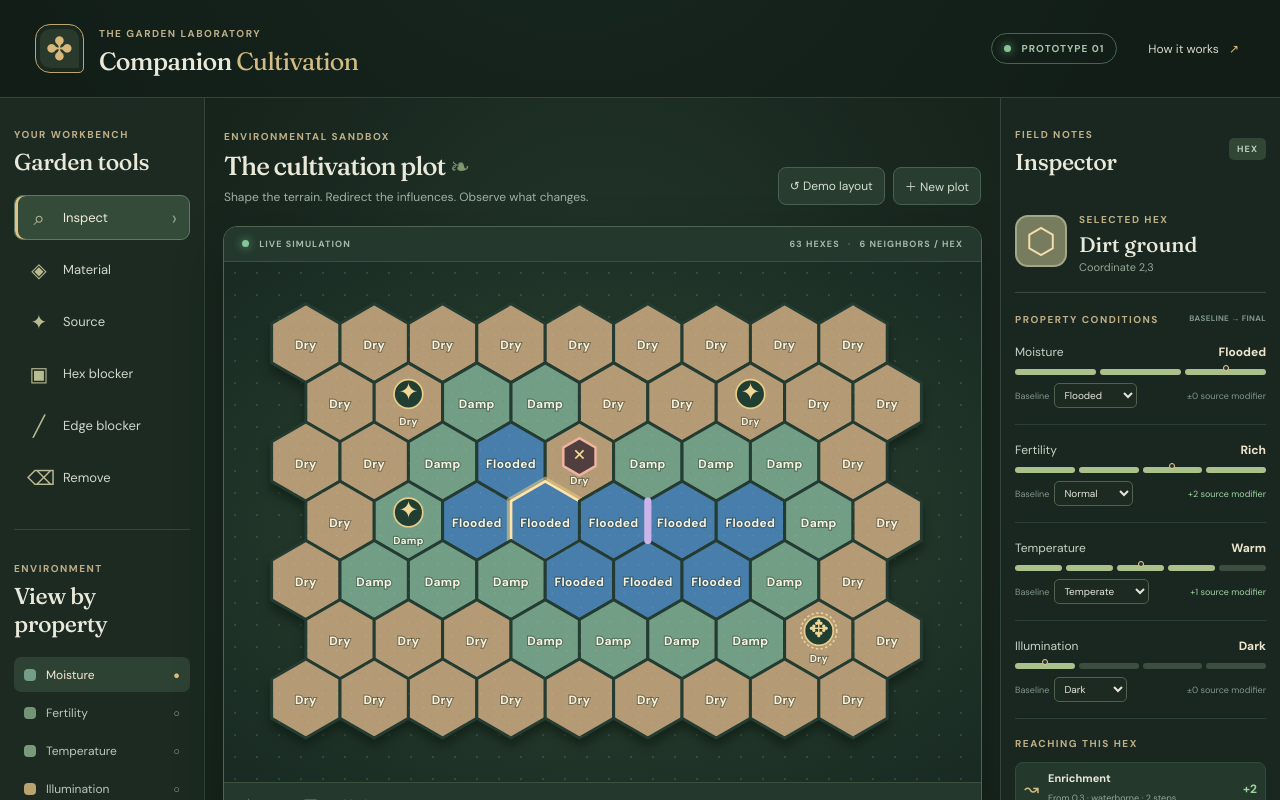
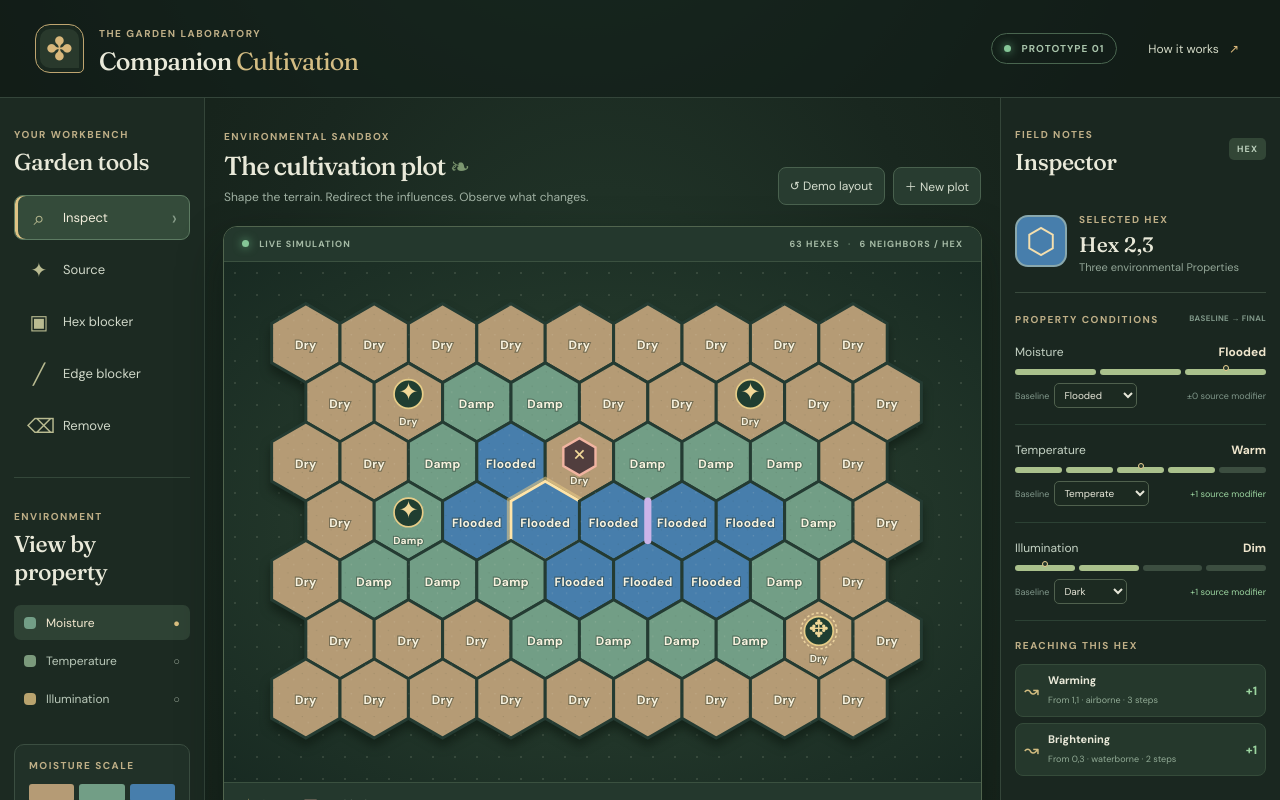
Before and after one commit to longitudezero/companion-cultivation, a React (Vite) app: page / in a window 1280 px wide. Shown: the top 800 px of the page. Built offline with nearby package versions, Linux system fonts and the light colour scheme.

Commit message:
Simplify environment to three properties; migrate saves; define Flooded Mycelial barrier

```diff
--- a/src/App.jsx
+++ b/src/App.jsx
@@ -3,17 +3,17 @@ import HexGrid, { PALETTES } from './HexGrid.jsx';
 import './spread.css';
 import './adjacency.css';
 import {
-  CONDITIONS, MATERIALS, PROPERTIES, INFLUENCE_TYPES, KINDS, MODES,
-  calculateEnvironment, createGarden, createDemoGarden, isGarden, edgeKey, keyAt,
-  resizeGarden, setMaterial, setBaseline, placeObject, removeObject, updateObject,
+  CONDITIONS, PROPERTIES, INFLUENCE_TYPES, KINDS, MODES,
+  calculateEnvironment, createGarden, createDemoGarden, isGarden, migrateGarden, edgeKey, keyAt,
+  resizeGarden, setBaseline, placeObject, removeObject, updateObject,
   placeEdgeBlocker, removeEdgeBlocker, makeInfluence, makeSpreadInfluence, makeSource, makeAnchoredSource, makeBlocker,
   STARTING_DIRECTIONS, MOVEMENT_RULES,
 } from './core/index.js';
 
-const STORAGE_KEY = 'companion-cultivation:sandbox:v1';
+const STORAGE_KEY = 'companion-cultivation:sandbox:v2';
+const LEGACY_STORAGE_KEY = 'companion-cultivation:sandbox:v1';
 const TOOLS = [
   { id: 'inspect', icon: '⌕', title: 'Inspect', hint: 'Select a hex or existing edge' },
-  { id: 'material', icon: '◈', title: 'Material', hint: 'Paint permanent ground material' },
   { id: 'source', icon: '✦', title: 'Source', hint: 'Place a configurable Influence Source' },
   { id: 'hex', icon: '▣', title: 'Hex blocker', hint: 'Block an entire hex' },
   { id: 'edge', icon: '╱', title: 'Edge blocker', hint: 'Click a shared hex edge' },
@@ -22,10 +22,14 @@ const TOOLS = [
 
 const titleCase = (text) => text.charAt(0).toUpperCase() + text.slice(1);
 function initialGarden() {
-  try {
-    const saved = JSON.parse(localStorage.getItem(STORAGE_KEY) || 'null');
-    if (isGarden(saved) && saved.columns >= 3 && saved.columns <= 20 && saved.rows >= 3 && saved.rows <= 20) return saved;
-  } catch { /* fall through to demo */ }
+  for (const key of [STORAGE_KEY, LEGACY_STORAGE_KEY]) {
+    try {
+      const saved = JSON.parse(localStorage.getItem(key) || 'null');
+      if (isGarden(saved) && saved.columns >= 3 && saved.columns <= 20 && saved.rows >= 3 && saved.rows <= 20) {
+        return migrateGarden(saved);
+      }
+    } catch { /* try another saved version or the demo */ }
+  }
   return createDemoGarden();
 }
 
@@ -53,7 +57,6 @@ export default function App() {
   const [garden, setGarden] = useState(initialGarden);
   const [overlay, setOverlay] = useState('Moisture');
   const [tool, setTool] = useState('inspect');
-  const [materialBrush, setMaterialBrush] = useState('Dirt');
   const [selection, setSelection] = useState({ type: 'hex', key: keyAt(3, 3) });
   const [notice, setNotice] = useState('Select any hex to inspect what is affecting it.');
   const [showGuide, setShowGuide] = useState(false);
@@ -76,7 +79,6 @@ export default function App() {
 
   function onHexClick(key) {
     setSelection({ type: 'hex', key });
-    if (tool === 'material') changeGarden((previous) => setMaterial(previous, key, materialBrush));
     if (tool === 'source') changeGarden((previous) => placeObject(previous, key, makeSource()));
     if (tool === 'hex') changeGarden((previous) => placeObject(previous, key, makeBlocker()));
     if (tool === 'erase') changeGarden((previous) => removeObject(previous, key));
@@ -168,10 +170,11 @@ export default function App() {
     try {
       const imported = JSON.parse(await file.text());
       if (!isGarden(imported) || imported.columns < 3 || imported.columns > 20 || imported.rows < 3 || imported.rows > 20) throw new Error('Unsupported garden file.');
-      calculateEnvironment(imported);
-      setGarden(imported);
+      const upgraded = migrateGarden(imported);
+      calculateEnvironment(upgraded);
+      setGarden(upgraded);
       setSelection({ type: 'hex', key: Object.keys(imported.hexes)[0] });
-      setNotice(`Loaded ${file.name}`);
+      setNotice(imported.schemaVersion === 1 ? `Loaded ${file.name}; obsolete Materials and Fertility were removed.` : `Loaded ${file.name}`);
     } catch (error) { setNotice(`Import failed: ${error.message}`); }
     event.target.value = '';
   }
@@ -187,11 +190,9 @@ export default function App() {
         <SectionTitle eyebrow="YOUR WORKBENCH" title="Garden tools" />
         <div className="tool-list">{TOOLS.map((item) => <button key={item.id} className={`tool-button ${tool === item.id ? 'active' : ''}`} title={item.hint} onClick={() => { setTool(item.id); setNotice(item.hint); }}><span className="tool-icon">{item.icon}</span><span>{item.title}</span><span className="tool-chevron">›</span></button>)}</div>
 
-        {tool === 'material' && <div className="brush-panel"><div className="mini-heading">MATERIAL BRUSH</div><div className="material-options">{MATERIALS.map((value) => <button key={value} onClick={() => setMaterialBrush(value)} className={`material-choice ${materialBrush === value ? 'chosen' : ''}`}><i style={{ background: PALETTES.Material[value] }}/>{value}</button>)}</div></div>}
-
         <div className="section-divider"/>
         <SectionTitle eyebrow="ENVIRONMENT" title="View by property" />
-        <div className="overlay-list">{['Moisture', 'Fertility', 'Temperature', 'Illumination', 'Material'].map((name) => <button key={name} className={`overlay-choice ${overlay === name ? 'chosen' : ''}`} onClick={() => setOverlay(name)}><span className="overlay-dot" style={{ background: Object.values(PALETTES[name])[Math.floor(Object.values(PALETTES[name]).length / 2)] }}/>{name}<span>{overlay === name ? '●' : '○'}</span></button>)}</div>
+        <div className="overlay-list">{PROPERTIES.map((name) => <button key={name} className={`overlay-choice ${overlay === name ? 'chosen' : ''}`} onClick={() => setOverlay(name)}><span className="overlay-dot" style={{ background: Object.values(PALETTES[name])[Math.floor(Object.values(PALETTES[name]).length / 2)] }}/>{name}<span>{overlay === name ? '●' : '○'}</span></button>)}</div>
 
         <div className="legend-card"><div className="mini-heading">{overlay.toUpperCase()} SCALE</div><div className="legend-swatches">{Object.entries(PALETTES[overlay]).map(([name, color]) => <div key={name} title={name} className="legend-item"><i style={{ background: color }}/><span>{name}</span></div>)}</div></div>
       </aside>
@@ -210,7 +211,7 @@ export default function App() {
       <aside className="sidebar sidebar-right">
         <SectionTitle eyebrow="FIELD NOTES" title="Inspector" right={<span className="inspector-tag">{selection.type === 'hex' ? 'HEX' : 'EDGE'}</span>}/>
         {selection.type === 'hex' && selectedHex ? <>
-          <div className="selected-summary"><div className="selected-illustration" style={{ background: PALETTES.Material[selectedHex.material] }}>⬡</div><div><span className="mini-heading">SELECTED HEX</span><h3>{selectedHex.material} ground</h3><p>Coordinate {selection.key}</p></div></div>
+          <div className="selected-summary"><div className="selected-illustration" style={{ background: PALETTES.Moisture[simulation.conditions[selection.key].Moisture] }}>⬡</div><div><span className="mini-heading">SELECTED HEX</span><h3>Hex {selection.key}</h3><p>Three environmental Properties</p></div></div>
           {selectedObject && <div className="object-card"><div className="object-header"><div><span className="mini-heading">HEX OCCUPANT</span><strong>{selectedObject.type === 'source' ? selectedObject.anchor ? '✥ Anchored Source' : '✦ Influence Source' : '▣ Hex Blocker'}</strong></div><button className="icon-button remove-button" title="Remove object" onClick={() => changeGarden((previous) => removeObject(previous, selection.key))}>×</button></div>
             {selectedObject.type === 'source' ? <>
               <div className="source-config"><label>Source type<select aria-label="Source type" value={selectedObject.anchor ? 'anchored' : 'regular'} onChange={(event) => updateSourceType(event.target.value)}><option value="regular">Regular Source</option><option value="anchored">Anchored Source</option></select></label>
@@ -243,7 +244,7 @@ export default function App() {
       </aside>
     </div>
 
-    {showGuide && <div className="modal-backdrop" onMouseDown={() => setShowGuide(false)}><div className="guide-modal" role="dialog" aria-modal="true" aria-label="How the Environmental Sandbox works" onMouseDown={(event) => event.stopPropagation()}><button className="modal-close" onClick={() => setShowGuide(false)}>×</button><span className="eyebrow">FIELD GUIDE · PROTOTYPE 01</span><h2>A living system of influences</h2><p>Every hex has a permanent Material, four environmental Properties, and a Baseline for each. Sources emit Influences that adjust Conditions only while they reach a hex.</p><div className="guide-grid"><div><b>01 · Place</b><p>Choose Source, Hex Blocker, or Edge Blocker from the workbench and click the garden.</p></div><div><b>02 · Configure</b><p>Sources can be Regular or Anchored to one fixed Condition. Airborne Influences have Range; Waterborne Influences reach the entire connected Flooded network. Directional Spread Budget remains separate.</p></div><div><b>03 · Observe</b><p>Flooded, Hot, Freezing, Bright, and Dark hexes influence adjacent Conditions in one simultaneous pass, without stacking or chains.</p></div><div><b>04 · Experiment</b><p>Hex and Edge Blockers stop matching adjacency effects in both directions. Full blocks every effect; Kind and Mode filters also work with adjacency.</p></div></div><button className="primary-button" onClick={() => setShowGuide(false)}>Return to the garden →</button></div></div>}
+    {showGuide && <div className="modal-backdrop" onMouseDown={() => setShowGuide(false)}><div className="guide-modal" role="dialog" aria-modal="true" aria-label="How the Environmental Sandbox works" onMouseDown={(event) => event.stopPropagation()}><button className="modal-close" onClick={() => setShowGuide(false)}>×</button><span className="eyebrow">FIELD GUIDE · PROTOTYPE 01</span><h2>A living system of influences</h2><p>Every hex has three environmental Properties—Moisture, Temperature, and Illumination—with editable Baselines. Sources emit Influences that adjust Conditions only while they reach a hex.</p><div className="guide-grid"><div><b>01 · Place</b><p>Choose Source, Hex Blocker, or Edge Blocker from the workbench and click the garden.</p></div><div><b>02 · Configure</b><p>Sources can be Regular or Anchored to one fixed Condition. Airborne Influences have Range; Waterborne Influences reach the entire connected Flooded network. Directional Spread Budget remains separate.</p></div><div><b>03 · Observe</b><p>Flooded, Hot, Freezing, Bright, and Dark hexes influence adjacent Conditions in one simultaneous pass, without stacking or chains.</p></div><div><b>04 · Experiment</b><p>Hex and Edge Blockers stop matching adjacency effects in both directions. Full blocks every effect; Kind and Mode filters also work with adjacency.</p></div></div><button className="primary-button" onClick={() => setShowGuide(false)}>Return to the garden →</button></div></div>}
   </div>;
 }
 
--- a/src/HexGrid.jsx
+++ b/src/HexGrid.jsx
@@ -1,14 +1,12 @@
 import React from 'react';
-import { CONDITIONS, MATERIALS, keyAt, neighborsOf, edgeKey, offsetOf } from './core/index.js';
+import { neighborsOf, edgeKey, offsetOf } from './core/index.js';
 
 const SIZE = 33;
 const DX = Math.sqrt(3) * SIZE;
 const Y_STEP = 1.5 * SIZE;
 
 export const PALETTES = {
-  Material: { Dirt: '#777c5f', Sand: '#b6a477', Clay: '#a67363', Stone: '#797d83' },
   Moisture: { Dry: '#b59b75', Damp: '#729e86', Flooded: '#477eac' },
-  Fertility: { Barren: '#746d6a', Poor: '#93836b', Normal: '#749476', Rich: '#509a74' },
   Temperature: { Freezing: '#71a9bd', Cold: '#8aa9ba', Temperate: '#7b9a7c', Warm: '#c69a5e', Hot: '#c46e53' },
   Illumination: { Dark: '#49545c', Dim: '#777e83', Lit: '#b9a36e', Bright: '#ddbc6d' },
 };
@@ -72,15 +70,14 @@ export default function HexGrid({ garden, simulation, overlay, tool, selection,
         <marker id="route-arrow" markerWidth="7" markerHeight="7" refX="5" refY="3" orient="auto" markerUnits="strokeWidth"><path d="M0,0 L6,3 L0,6 z" fill="#e9f0b4"/></marker>
       </defs>
       {keys.map((key) => {
-        const hex = garden.hexes[key];
         const condition = simulation.conditions[key][overlay];
-        const fill = PALETTES[overlay][overlay === 'Material' ? hex.material : condition];
-        const label = overlay === 'Material' ? hex.material : condition;
+        const fill = PALETTES[overlay][condition];
+        const label = condition;
         const object = garden.objects[key];
         const c = centerFor(key);
         const active = selection.type === 'hex' && selection.key === key;
         return (
-          <g key={key} className="hex-cell" onClick={() => onHexClick(key)} tabIndex={0} role="button" aria-label={`${hex.material} hex ${key}`} onKeyDown={(event) => { if (event.key === 'Enter') onHexClick(key); }}>
+          <g key={key} className="hex-cell" onClick={() => onHexClick(key)} tabIndex={0} role="button" aria-label={`Hex ${key}: ${overlay} ${condition}`} onKeyDown={(event) => { if (event.key === 'Enter') onHexClick(key); }}>
             {active && <polygon points={polygonFor(c)} fill="none" stroke="#eacb86" strokeWidth="7" opacity=".55"/>}
             {highlighted.has(key) && <polygon points={polygonFor(c)} fill="none" stroke="#efde9b" strokeWidth="5" opacity=".65"/>}
             <polygon points={polygonFor(c)} fill={fill} stroke={active ? '#ffe4a8' : '#243b32'} strokeWidth={active ? '2.3' : '2.5'} className="hex-surface"/>
--- a/src/core/demo.js
+++ b/src/core/demo.js
@@ -1,16 +1,8 @@
-import { createGarden, keyAt, setBaseline, setMaterial, placeObject, placeEdgeBlocker } from './grid.js';
+import { createGarden, keyAt, setBaseline, placeObject, placeEdgeBlocker } from './grid.js';
 import { makeBlocker, makeInfluence, makeSource, makeAnchoredSource } from './influences.js';
 
 export function createDemoGarden() {
   let garden = createGarden(9, 7);
-  for (let row = 0; row < garden.rows; row += 1) {
-    for (let col = 0; col < garden.columns; col += 1) {
-      const key = keyAt(col, row);
-      if ((row === 0 && col > 5) || (row === 5 && col < 3)) garden = setMaterial(garden, key, 'Sand');
-      if (col > 5 && row > 3) garden = setMaterial(garden, key, 'Clay');
-      if (row === 1 && col === 4) garden = setMaterial(garden, key, 'Stone');
-    }
-  }
   for (const [col, row] of [[2, 3], [3, 3], [4, 3], [5, 3], [6, 3], [4, 4], [5, 4], [6, 4], [3, 2]]) {
     garden = setBaseline(garden, keyAt(col, row), 'Moisture', 'Flooded');
   }
@@ -21,7 +13,7 @@ export function createDemoGarden() {
     makeInfluence('Warming', 1, 3), makeInfluence('Brightening', 1, 2),
   ]));
   garden = placeObject(garden, keyAt(1, 3), makeSource([
-    makeInfluence('Enrichment', 2, 5, 'waterborne'),
+    makeInfluence('Brightening', 1, 5, 'waterborne'),
   ]));
   garden = placeObject(garden, keyAt(6, 1), makeSource([
     makeInfluence('Cooling', 1, 2),
--- a/src/core/grid.js
+++ b/src/core/grid.js
@@ -1,7 +1,5 @@
-export const MATERIALS = Object.freeze(['Dirt', 'Sand', 'Clay', 'Stone']);
 export const CONDITIONS = Object.freeze({
   Moisture: Object.freeze(['Dry', 'Damp', 'Flooded']),
-  Fertility: Object.freeze(['Barren', 'Poor', 'Normal', 'Rich']),
   Temperature: Object.freeze(['Freezing', 'Cold', 'Temperate', 'Warm', 'Hot']),
   Illumination: Object.freeze(['Dark', 'Dim', 'Lit', 'Bright']),
 });
@@ -33,10 +31,9 @@ export const distanceBetween = (a, b) => {
 };
 export const edgeKey = (a, b) => [a, b].sort().join('|');
 
-export function defaultHex(material = 'Dirt') {
+export function defaultHex() {
   return {
-    material,
-    baselines: { Moisture: 'Dry', Fertility: 'Normal', Temperature: 'Temperate', Illumination: 'Dark' },
+    baselines: { Moisture: 'Dry', Temperature: 'Temperate', Illumination: 'Dark' },
   };
 }
 
@@ -47,7 +44,7 @@ export function createGarden(columns = 9, rows = 7) {
       hexes[keyAt(column, row)] = defaultHex();
     }
   }
-  return { schemaVersion: 1, columns, rows, hexes, objects: {}, edges: {}, routeNonce: 0 };
+  return { schemaVersion: 2, columns, rows, hexes, objects: {}, edges: {}, routeNonce: 0 };
 }
 
 export function resizeGarden(garden, columns, rows) {
@@ -65,11 +62,6 @@ export function resizeGarden(garden, columns, rows) {
   }
   next.routeNonce = (garden.routeNonce || 0) + 1;
   return next;
-}
-
-export function setMaterial(garden, key, material) {
-  if (!garden.hexes[key] || !MATERIALS.includes(material)) throw new Error('Unknown hex or Material.');
-  return { ...garden, hexes: { ...garden.hexes, [key]: { ...garden.hexes[key], material } } };
 }
 
 export function setBaseline(garden, key, property, condition) {
@@ -117,7 +109,7 @@ export function removeEdgeBlocker(garden, a, b) {
 }
 
 export function isGarden(value) {
-  return value?.schemaVersion === 1 && Number.isInteger(value.columns) && Number.isInteger(value.rows)
+  return [1, 2].includes(value?.schemaVersion) && Number.isInteger(value.columns) && Number.isInteger(value.rows)
     && value.hexes && typeof value.hexes === 'object' && value.objects && typeof value.objects === 'object'
     && value.edges && typeof value.edges === 'object';
 }
--- a/src/core/index.js
+++ b/src/core/index.js
@@ -1,4 +1,5 @@
 export * from './grid.js';
+export * from './migration.js';
 export * from './influences.js';
 export * from './spread.js';
 export * from './simulation.js';
--- a/src/core/influences.js
+++ b/src/core/influences.js
@@ -3,8 +3,6 @@ import { CONDITIONS } from './grid.js';
 export const INFLUENCE_TYPES = Object.freeze([
   { name: 'Wetting', kind: 'Aqueous', property: 'Moisture', direction: 1 },
   { name: 'Drying', kind: 'Aqueous', property: 'Moisture', direction: -1 },
-  { name: 'Enrichment', kind: 'Nutrient', property: 'Fertility', direction: 1 },
-  { name: 'Depletion', kind: 'Nutrient', property: 'Fertility', direction: -1 },
   { name: 'Warming', kind: 'Thermal', property: 'Temperature', direction: 1 },
   { name: 'Cooling', kind: 'Thermal', property: 'Temperature', direction: -1 },
   { name: 'Brightening', kind: 'Luminous', property: 'Illumination', direction: 1 },
--- /dev/null
+++ b/src/core/migration.js
@@ -0,0 +1,63 @@
+import { CONDITIONS, PROPERTIES, createGarden, distanceBetween, isGarden } from './grid.js';
+import { INFLUENCE_TYPES, KINDS, MODES, makeInfluence, makeSpreadInfluence } from './influences.js';
+
+// Keep older garden exports usable after removing Materials and Fertility.
+// The caller's original JSON is never mutated, and unknown/retired effects
+// cannot leak into the three-property simulation.
+export function migrateGarden(saved) {
+  if (!isGarden(saved)) throw new Error('Unsupported garden file.');
+  const garden = createGarden(saved.columns, saved.rows);
+  garden.routeNonce = Number.isInteger(saved.routeNonce) ? saved.routeNonce : 0;
+
+  for (const [key, hex] of Object.entries(garden.hexes)) {
+    const previous = saved.hexes[key];
+    if (!previous) continue;
+    garden.hexes[key] = {
+      baselines: Object.fromEntries(PROPERTIES.map((property) => {
+        const condition = previous.baselines?.[property];
+        return [property, CONDITIONS[property].includes(condition) ? condition : hex.baselines[property]];
+      })),
+    };
+  }
+
+  function migrateBlocker(blocker) {
+    if (blocker?.type !== 'blocker') return null;
+    if (blocker.rule === 'full') return { type: 'blocker', rule: 'full', value: '' };
+    if (blocker.rule === 'kind' && KINDS.includes(blocker.value)) return { type: 'blocker', rule: 'kind', value: blocker.value };
+    if (blocker.rule === 'mode' && MODES.includes(blocker.value)) return { type: 'blocker', rule: 'mode', value: blocker.value };
+    // Obsolete Nutrient-only blockers have no remaining effects to filter.
+    return null;
+  }
+
+  for (const [key, object] of Object.entries(saved.objects)) {
+    if (!garden.hexes[key]) continue;
+    if (object?.type === 'blocker') {
+      const blocker = migrateBlocker(object);
+      if (blocker) garden.objects[key] = blocker;
+      continue;
+    }
+    if (object?.type !== 'source') continue;
+    const emissions = (Array.isArray(object.emissions) ? object.emissions : []).flatMap((emission) => {
+      if (!INFLUENCE_TYPES.some((type) => type.name === emission?.name)) return [];
+      try {
+        const strength = Math.abs(emission.modifier ?? 1);
+        return [emission.propagation === 'spread-budget'
+          ? makeSpreadInfluence(emission.name, strength, emission.budget ?? 6, emission.heading ?? 0, emission.rule ?? 'straight-until-blocked')
+          : makeInfluence(emission.name, strength, emission.range ?? 2, emission.mode ?? 'airborne')];
+      } catch { return []; }
+    });
+    const anchor = object.anchor;
+    garden.objects[key] = {
+      type: 'source', emissions,
+      ...(CONDITIONS[anchor?.property]?.includes(anchor?.condition) ? { anchor: { property: anchor.property, condition: anchor.condition } } : {}),
+    };
+  }
+
+  for (const [id, object] of Object.entries(saved.edges)) {
+    const [a, b] = id.split('|');
+    if (!garden.hexes[a] || !garden.hexes[b] || distanceBetween(a, b) !== 1) continue;
+    const blocker = migrateBlocker(object);
+    if (blocker) garden.edges[id] = blocker;
+  }
+  return garden;
+}
```
Also changed, not shown: 6 other files (tests, documents, lock files or other folders).
